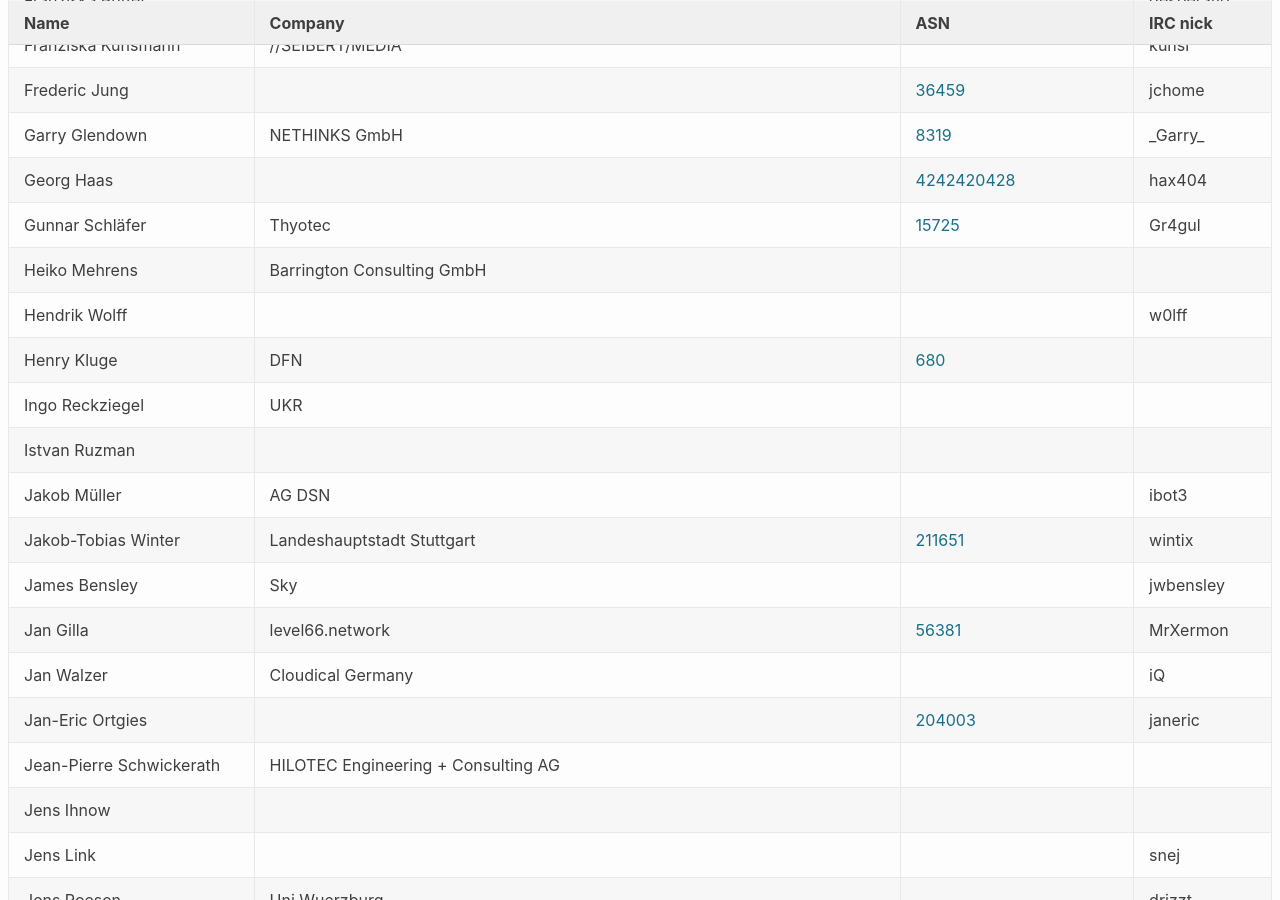
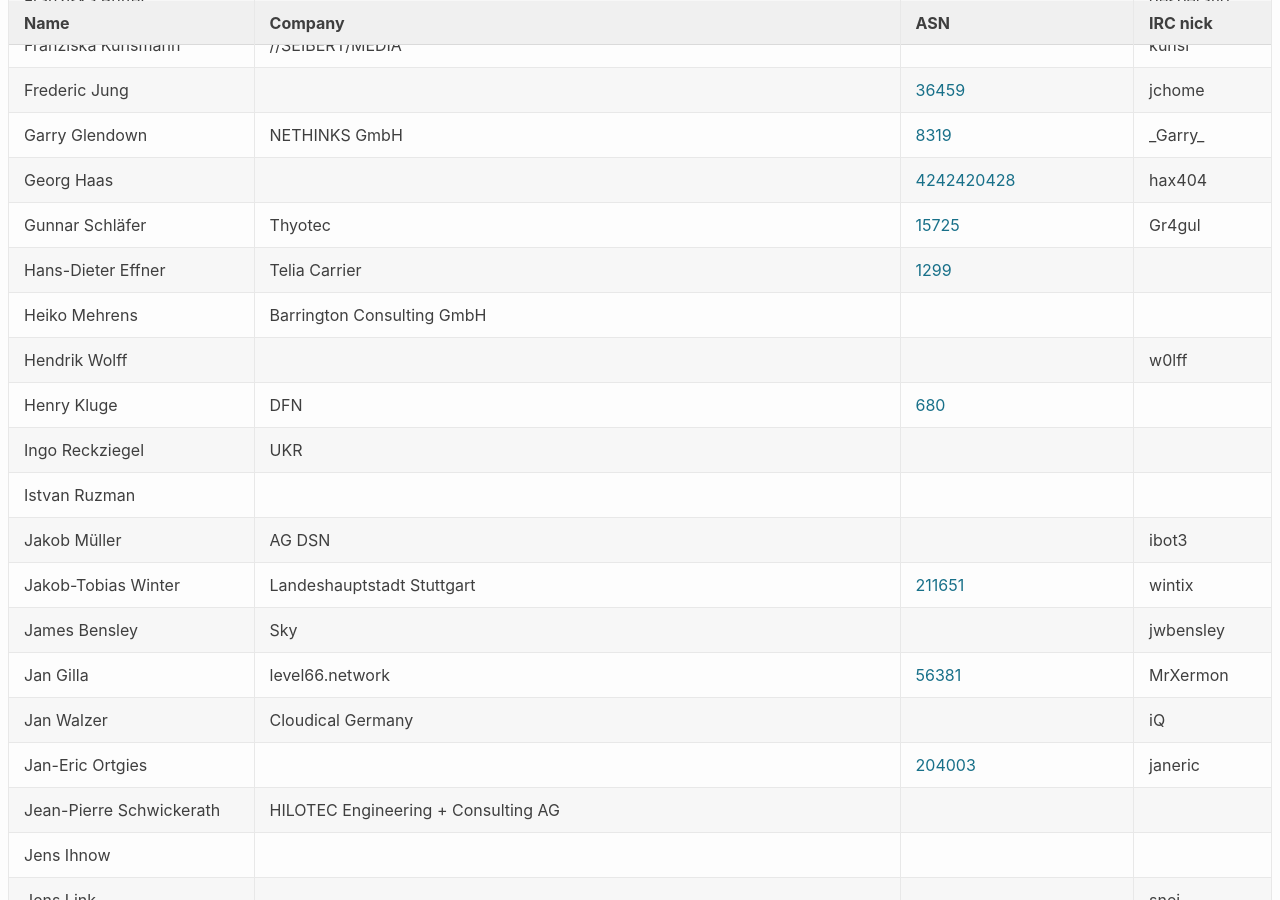
Before and after one commit to denog/pretix-attendeelist, a Jekyll site: the page built from denog13/index.markdown, in a window 1280 px wide and 900 px high, scrolled down 3205 px. Built offline with Jekyll 4.4.1, drawn with Linux system fonts in a browser that asks for light colours.

Commit message:
Latest data: Thu Oct  7 07:12:29 UTC 2021

```diff
--- a/_data/attendees_denog13.json
+++ b/_data/attendees_denog13.json
@@ -448,6 +448,12 @@
     "company": "Thyotec",
     "irc": "Gr4gul",
     "asn": "15725"
+  },
+  {
+    "name": "Hans-Dieter Effner",
+    "company": "Telia Carrier",
+    "irc": null,
+    "asn": "1299"
   },
   {
     "name": "Heiko Mehrens",
```
